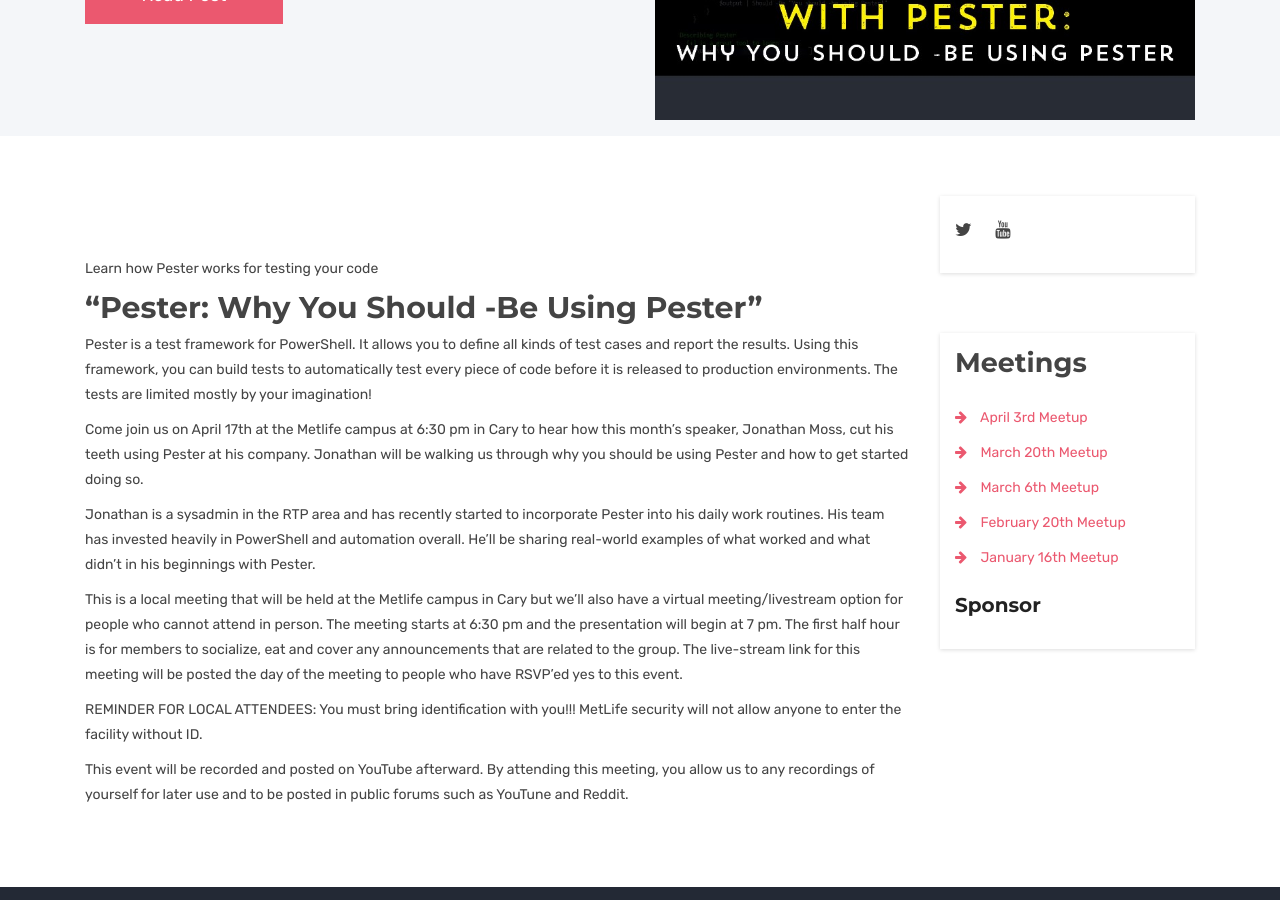
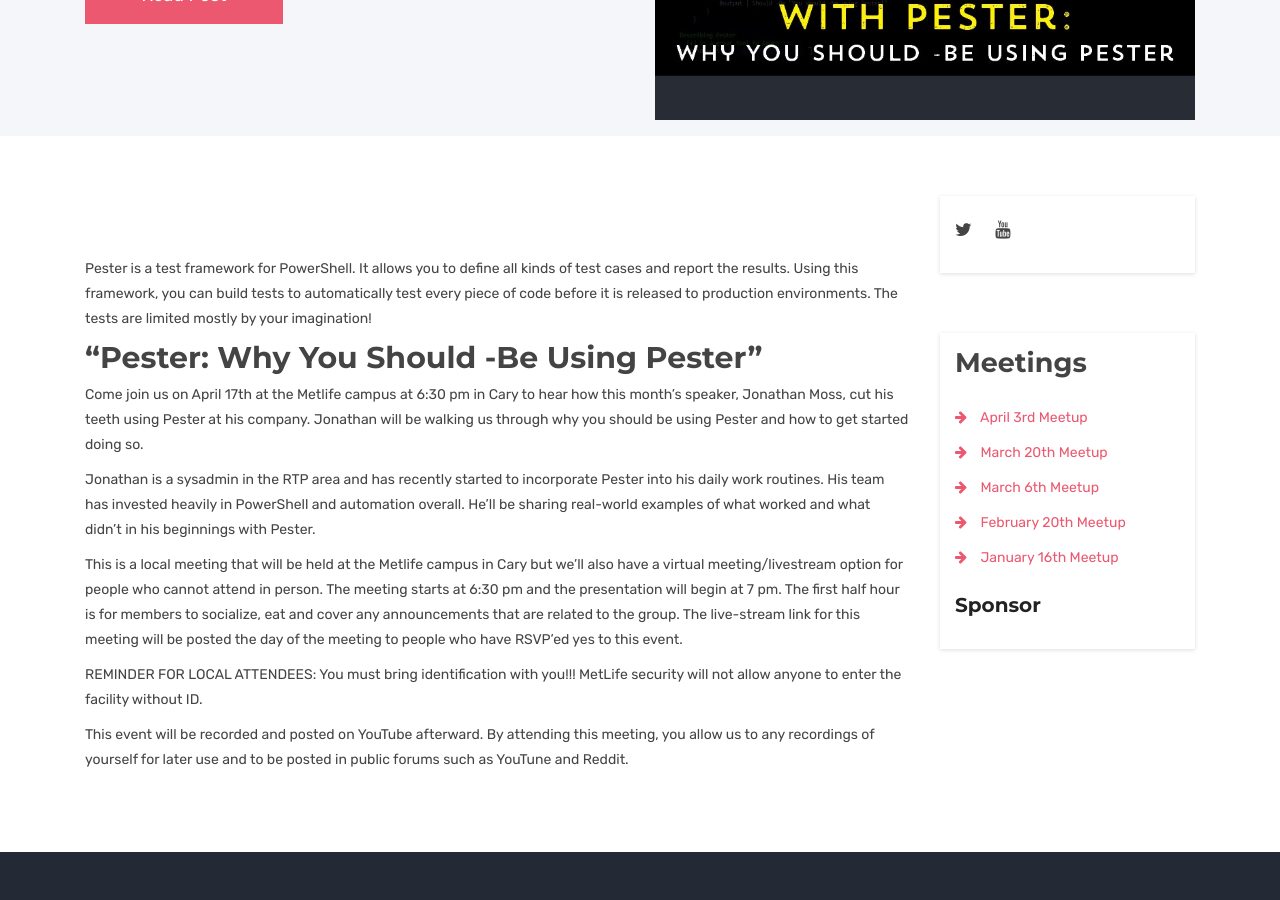
Before and after one commit to rtpsug/rtpsug.github.io, a Jekyll site: the page built from _posts/meetups/2019-04-16-April-17th-Meetup.md, in a window 1280 px wide and 900 px high, scrolled down 496 px. Built offline with Jekyll 4.4.1, drawn with Linux system fonts in a browser that asks for light colours.

Commit message:
Updated to include summary

```diff
--- a/_posts/meetups/2019-04-16-April-17th-Meetup.md
+++ b/_posts/meetups/2019-04-16-April-17th-Meetup.md
@@ -18,13 +18,11 @@ canonical: https://fullit.github.io
 ---
 {% include JB/setup %}
 
-Learn how Pester works for testing your code
+Pester is a test framework for PowerShell. It allows you to define all kinds of test cases and report the results. Using this framework, you can build tests to automatically test every piece of code before it is released to production environments. The tests are limited mostly by your imagination!
 
 <!--more-->
 
 ## "Pester: Why You Should -Be Using Pester"
-
-Pester is a test framework for PowerShell. It allows you to define all kinds of test cases and report the results. Using this framework, you can build tests to automatically test every piece of code before it is released to production environments. The tests are limited mostly by your imagination!
 
 Come join us on April 17th at the Metlife campus at 6:30 pm in Cary to hear how this month's speaker, Jonathan Moss, cut his teeth using Pester at his company. Jonathan will be walking us through why you should be using Pester and how to get started doing so.
 
```
